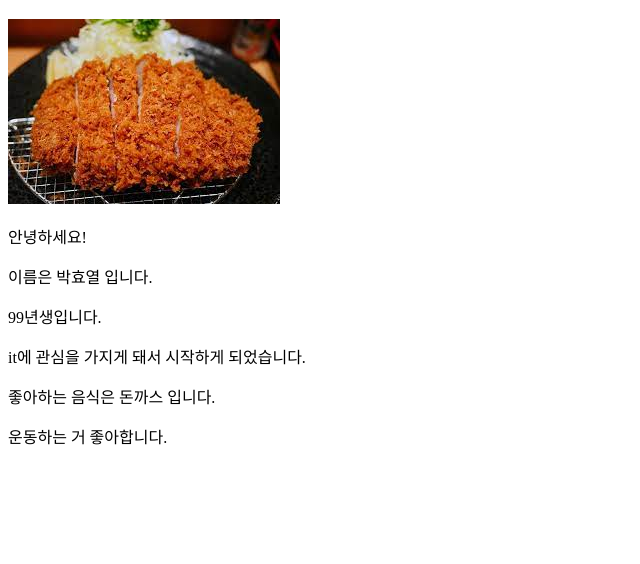
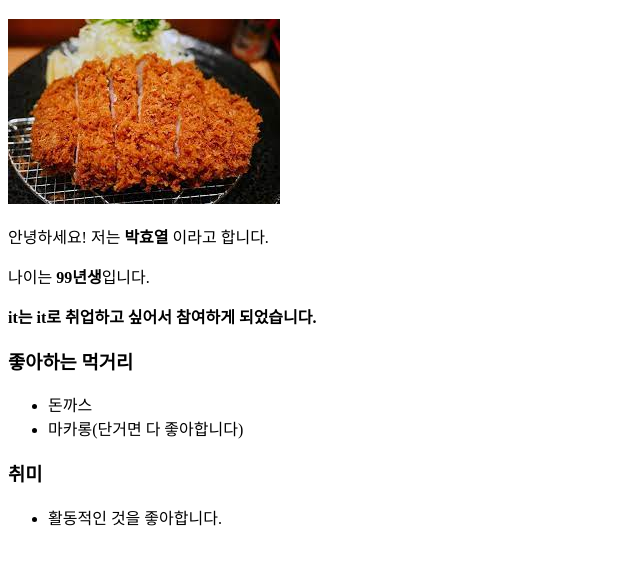
Before and after one commit to hyjhy/study_layout, a plain HTML site: page my.html in a window 1280 px wide. Shown: the part 70-634 px from the top of the page, without its empty margins (0-640 px from the left). Drawn offline with Linux system fonts and the light colour scheme.

Commit message:
자기소개

```diff
--- a/my.html
+++ b/my.html
@@ -1,26 +1,28 @@
 <!DOCTYPE html>
 <html lang="en">
-<head>
-    <meta charset="UTF-8">
-    <meta name="viewport" content="width=device-width, initial-scale=1.0">
+  <head>
+    <meta charset="UTF-8" />
+    <meta name="viewport" content="width=device-width, initial-scale=1.0" />
     <title>자기소개 페이지</title>
-    <style>
+    <style></style>
+  </head>
+  <body>
+    <h1>자기소개</h1>
+    <img src="./images/momo.jpg" alt="돈까스" />
+    <p>안녕하세요! 저는 <strong>박효열</strong> 이라고 합니다.</p>
+    <p>나이는 <strong>99년생</strong>입니다.</p>
+    <p><b>it는 it로 취업하고 싶어서 참여하게 되었습니다. </b></p>
+    <h3>좋아하는 먹거리</h3>
+    <ul>
+      <li>돈까스</li>
+      <li>마카롱(단거면 다 좋아합니다)</li>
+    </ul>
 
-    </style>
-</head>
-<body>
-    <h1>자기소개</h1>
-    <img src="./images/momo.jpg" alt="돈까스">
-    <p>안녕하세요!</p>
+    <h3>취미</h3>
 
-    <p>이름은 박효열 입니다. </p>
-    <p>99년생입니다. </p>
-    <p>it에 관심을 가지게 돼서 시작하게 되었습니다. </p>
-    <p>좋아하는 음식은 돈까스 입니다. </p>
-
-
-    <p>운동하는 거 좋아합니다. </p>
-
+    <ul>
+        <li>활동적인 것을 좋아합니다. </li>
+    </ul>
 
 </body>
 </html>
```
